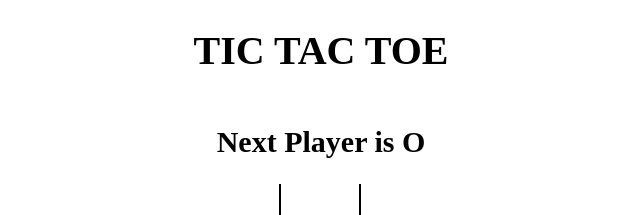
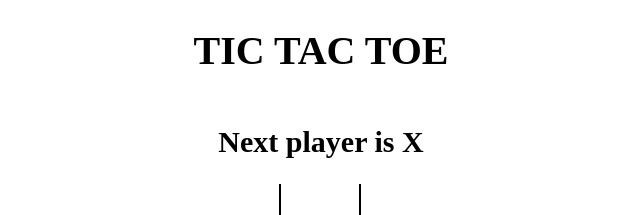
Before and after one commit to Rudrangi-Manjunath/tictactoe, a React (Vite) app: page / in a window 1280 px wide. Shown: the top 215 px of the page, without its empty margins (319-959 px from the left). Built offline with nearby package versions, Linux system fonts and the light colour scheme.

Commit message:
transform state to game history

```diff
--- a/src/App.jsx
+++ b/src/App.jsx
@@ -1,35 +1,47 @@
 import React, { useState } from 'react';
 import Board from './components/Board';
 import { calculateWinner } from './helpers';
+
 import './styles/root.scss';
 
 const App = () => {
-  const [board, setBoard] = useState(Array(9).fill(null));
-  const [isXNext, setIsXNext] = useState(false);
-  // console.log(board);
-  const winner = calculateWinner(board);
+  const [history, setHistory] = useState([
+    { board: Array(9).fill(null), isXNext: true },
+  ]);
+  const [currentMove, setCurrentMove] = useState(0);
+  const current = history[currentMove];
+
+  console.log('histoty',history);
+  const winner = calculateWinner(current.board);
   const message = winner
-    ? `winner is ${winner}`
-    : `Next Player is ${isXNext ? 'X' : 'O'}`;
+    ? `Winner is ${winner}`
+    : `Next player is ${current.isXNext ? 'X' : 'O'}`;
+
   const handleSquareClick = position => {
-    if (board[position] || winner) {
+    if (current.board[position] || winner) {
       return;
     }
-    setBoard(prev => {
-      return prev.map((square, pos) => {
+
+    setHistory(prev => {
+      const last = prev[prev.length - 1];
+      const newBoard = last.board.map((square, pos) => {
         if (pos === position) {
-          return isXNext ? 'X' : 'O';
+          return last.isXNext ? 'X' : 'O';
         }
+
         return square;
       });
+      return prev.concat({ board: newBoard, isXNext: !last.isXNext });
     });
-    setIsXNext(prev => !prev);
+
+    setCurrentMove(prev => prev + 1);
   };
+
   return (
     <div className="app">
       <h1>TIC TAC TOE</h1>
       <h2>{message}</h2>
-      <Board board={board} handleSquareClick={handleSquareClick} />
+      <Board board={current.board} handleSquareClick={handleSquareClick} />
     </div>
   );
 };
```
